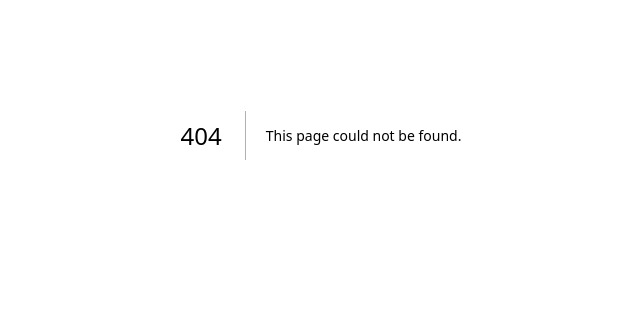
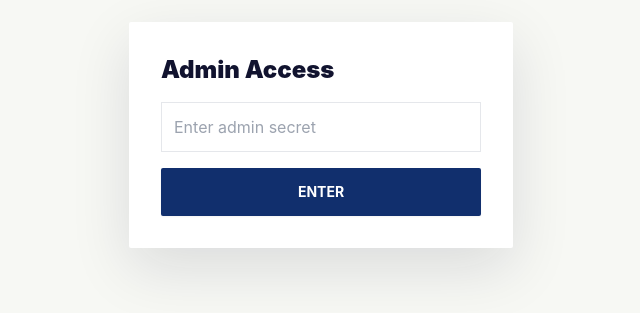
Before and after one commit to jed-voices/bowling-for-backpacks, a Next.js app: page /bowling-for-backpacks/admin/login in a window 1280 px wide. Before the commit this address had no page. Shown: the part 265-578 px from the top of the page, without its empty margins (319-959 px from the left). Built offline with nearby package versions, Linux system fonts and the light colour scheme.

Commit message:
Add admin login page

```diff
--- /dev/null
+++ b/app/bowling-for-backpacks/admin/login/page.tsx
@@ -0,0 +1,39 @@
+import { cookies } from "next/headers";
+import { redirect } from "next/navigation";
+import { BOWLING_ADMIN_COOKIE } from "@/lib/bowling/admin-auth";
+
+export default function AdminLoginPage() {
+  async function login(formData: FormData) {
+    "use server";
+
+    const secret = formData.get("secret");
+
+    if (secret === process.env.ADMIN_SECRET) {
+      const cookieStore = await cookies();
+      cookieStore.set(BOWLING_ADMIN_COOKIE, String(secret), {
+        httpOnly: true,
+        sameSite: "lax",
+        path: "/",
+      });
+
+      redirect("/bowling-for-backpacks/admin");
+    }
+
+    redirect("/bowling-for-backpacks/admin/login?error=1");
+  }
+
+  return (
+    <main className="min-h-screen flex items-center justify-center bg-bfb-cream">
+      <form action={login} className="bg-white p-8 shadow-soft rounded-sm w-full max-w-sm">
+        <h1 className="font-heading text-2xl font-black mb-4">Admin Access</h1>
+        <input
+          name="secret"
+          type="password"
+          placeholder="Enter admin secret"
+          className="w-full border p-3 mb-4"
+        />
+        <button className="bfb-primary w-full">Enter</button>
+      </form>
+    </main>
+  );
+}
```
